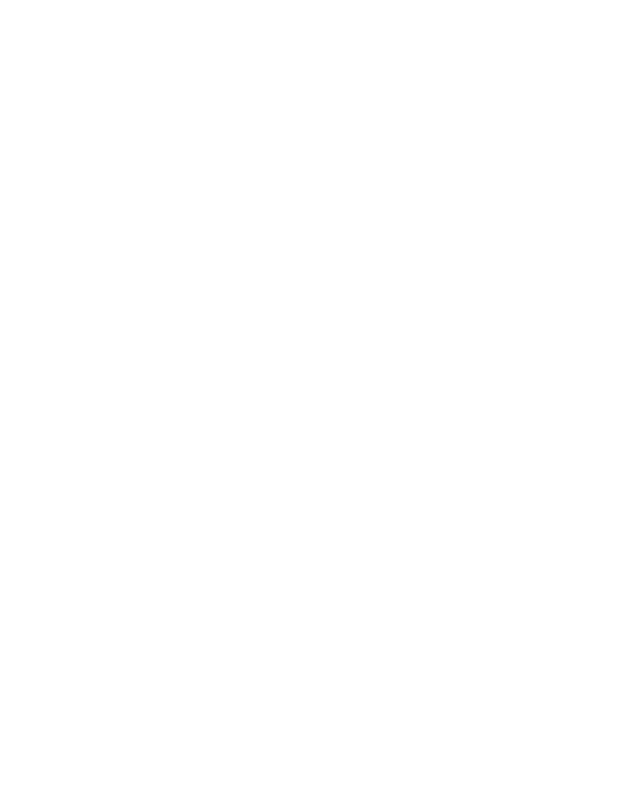
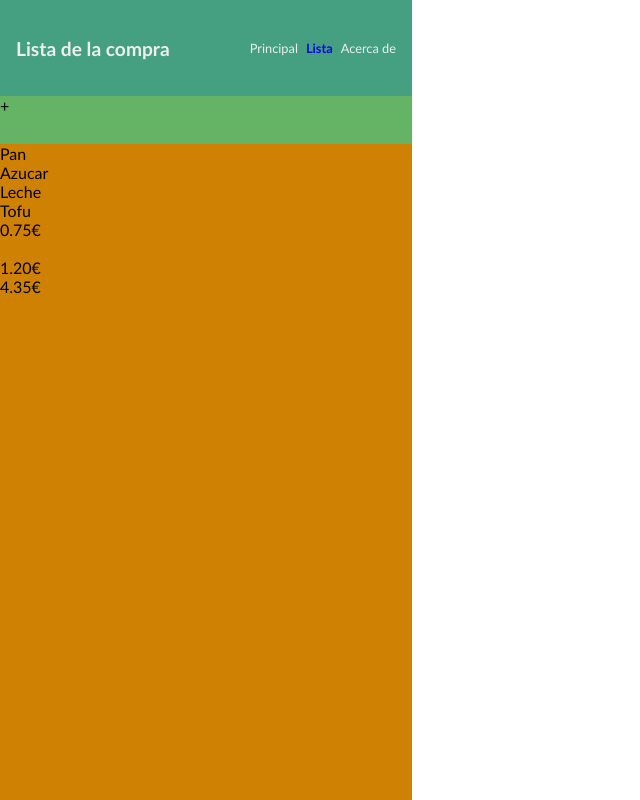
Before and after one commit to dabocher/202301-w1ch3-david-botello, a website: page src/index.html in a window 1280 px wide. Shown: the whole page, without its empty margins (0-640 px from the left). Drawn offline with Linux system fonts and the light colour scheme.

Commit message:
Add header feature to index.html and style.css

```diff
--- a/src/index.html
+++ b/src/index.html
@@ -5,11 +5,41 @@
   <meta charset="UTF-8">
   <meta http-equiv="X-UA-Compatible" content="IE=edge">
   <meta name="viewport" content="width=device-width, initial-scale=1.0">
+  <link rel="shortcut icon" href="favicon.png" type="image/x-icon">
+  <link rel="stylesheet" href="style.css">
   <title>Lista de la compra</title>
 </head>
 
 <body>
-
+  <header>
+    <h1>Lista de la compra</h1>
+    <nav>
+      <ul class="navigation">
+        <li> Principal</li>
+        <li class="list-link"><a href="index.html">Lista</a></li>
+        <li>Acerca de</li>
+      </ul>
+    </nav>
+  </header>
+  <section class="link-to-form">+</section>
+  <section class="list">
+    <div class="list__products--container">
+      <ul class="list__products">
+        <li>Pan</li>
+        <li>Azucar</li>
+        <li>Leche</li>
+        <li>Tofu</li>
+      </ul>
+    </div>
+    <div class="list-prices__container">
+      <ul class="list-prices">
+        <li>0.75€</li>
+        <li></li>
+        <li>1.20€</li>
+        <li>4.35€</li>
+      </ul>
+    </div>
+  </section>
 </body>
 
 </html>
--- /dev/null
+++ b/src/style.css
@@ -0,0 +1,55 @@
+* {
+  margin: 0;
+  padding: 0;
+  box-sizing: border-box;
+}
+
+body {
+  font-family: "Trebuchet MS", "Lucida Sans Unicode", "Lucida Grande",
+    "Lucida Sans", Arial, sans-serif;
+  width: 412px;
+  display: flex;
+  flex-direction: column;
+  height: 100vh;
+}
+
+header {
+  padding-left: 1rem;
+  background-color: #44a080;
+  display: flex;
+  justify-content: space-between;
+  align-items: center;
+  color: #eee;
+  height: 6rem;
+}
+
+h1 {
+  font-size: 1.2rem;
+}
+
+nav {
+  padding-right: 1rem;
+  font-size: 0.8rem;
+}
+ul.navigation {
+  display: flex;
+  justify-content: space-evenly;
+  align-items: center;
+  list-style: none;
+  column-gap: 0.5rem;
+}
+
+.link-to-form {
+  height: 3rem;
+  background-color: #49a749d7;
+}
+
+.list {
+  flex: 1;
+  background: rgb(207, 129, 4);
+}
+
+a {
+  text-decoration: none;
+  font-weight: 700;
+}
```
